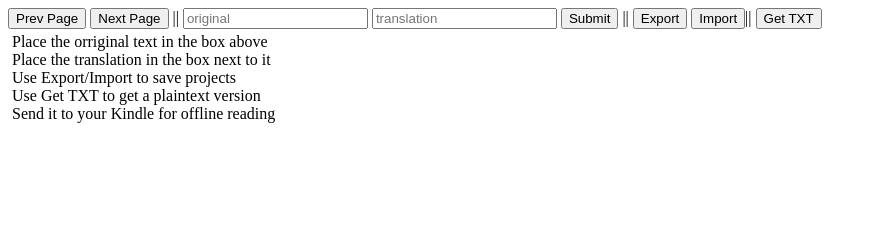
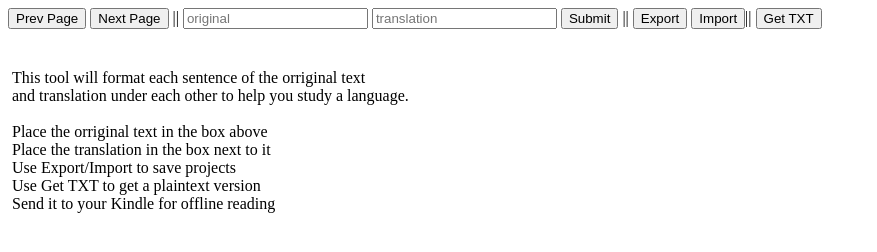
Before and after one commit to battlecrab/duotext, a plain HTML site: page index.html in a window 1280 px wide. Shown: the whole page, without its empty margins (0-877 px from the left). Drawn offline with nearby package versions, Linux system fonts and the light colour scheme.

Commit message:
Instructions!

```diff
--- a/index.html
+++ b/index.html
@@ -23,7 +23,12 @@
 					  z-index: 998;
 					  width: 49%;
 					  padding:4px;
-					  vertical-align: top;" id="out" >Place the orriginal text in the box above
+					  vertical-align: top;" id="out" >
+
+					  </br></br>This tool will format each sentence of the orriginal text
+					  </br>and translation under each other to help you study a language.
+
+					  </br></br>Place the orriginal text in the box above
 
 					  </br>Place the translation in the box next to it
 
```
